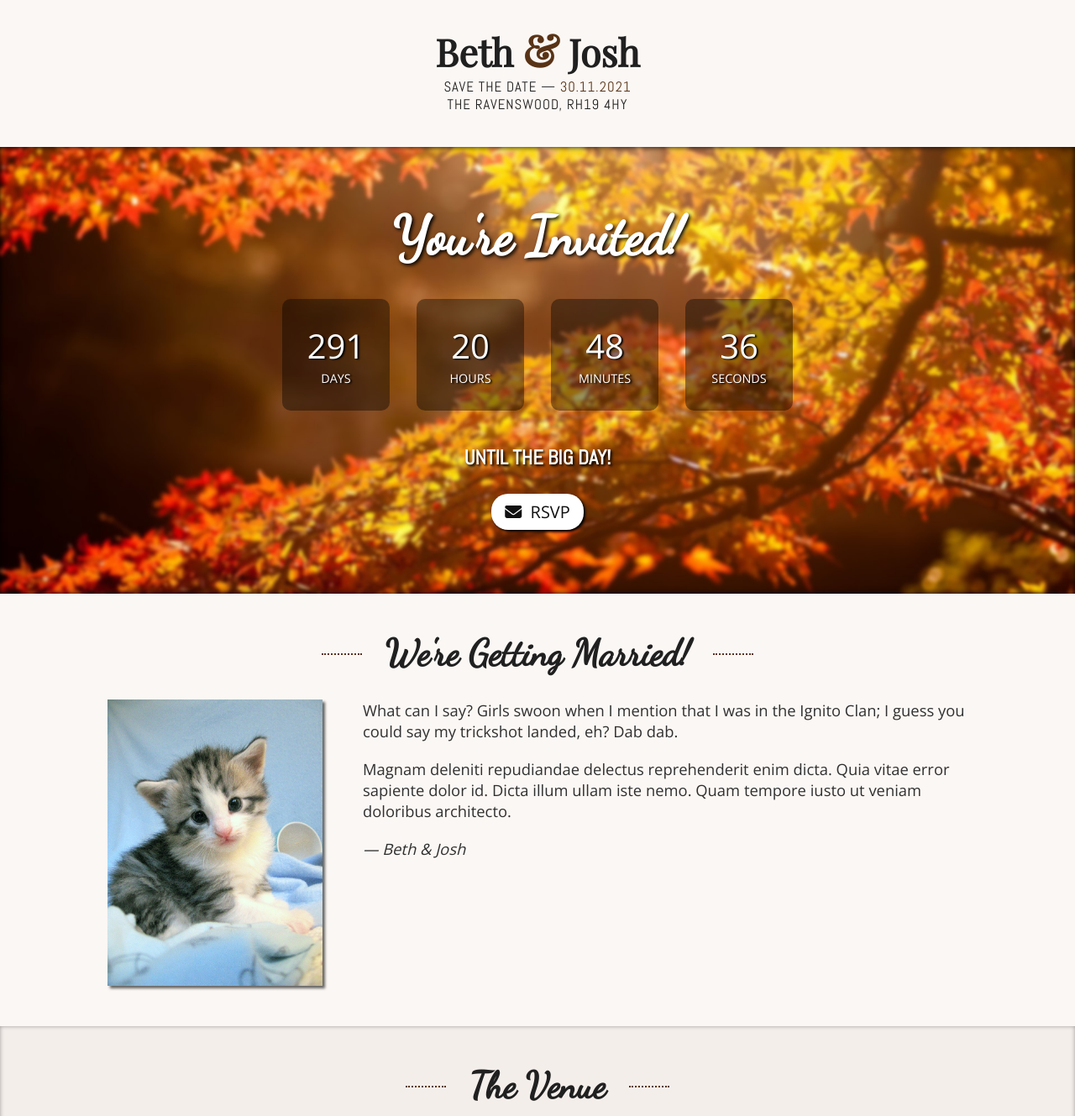
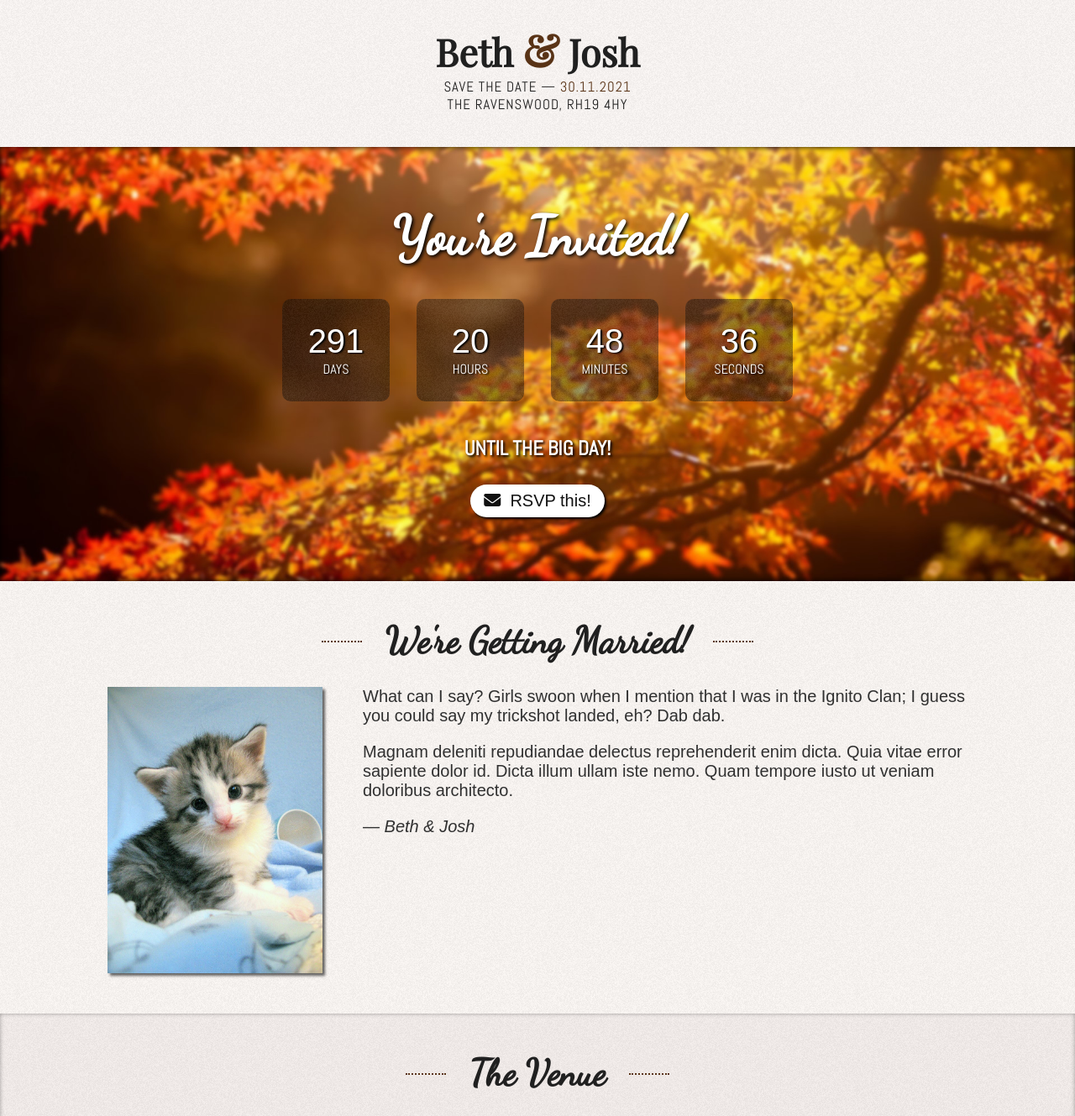
Before and after one commit to seandewar/seandewar.github.io, a Jekyll site: the page built from bethandjosh.html, in a window 1280 px wide, cut to the strip 0-1329 px from the top of the page. Shown: the whole strip at 84% size. Built offline with Jekyll 4.4.1, drawn with Linux system fonts in a browser that asks for light colours; nearby versions of some CDN libraries; some web fonts are replaced.

Commit message:
Noise background texture, other adjustments...

```diff
--- a/bethandjosh.html
+++ b/bethandjosh.html
@@ -42,7 +42,7 @@ scripts: ["/js/wedding/countdown-clock.js"]
     <!-- TODO: what's the link for this? -->
     <a class="wedding-rsvp-link" title="RSVP" href="mailto:">
         <span class="fa fa-envelope" aria-hidden="true"></span>
-        &nbsp;RSVP
+        &nbsp;RSVP this!
     </a>
 </section>
 <div class="wedding-main-content">
@@ -70,7 +70,7 @@ scripts: ["/js/wedding/countdown-clock.js"]
             </div>
         </div>
     </section>
-    <section id="venue" class="wedding-section">
+    <section id="venue" class="wedding-section wedding-location-section">
         <div class="wedding-inner-container">
             <h1 class="wedding-title">The Venue</h1>
             <div class="wedding-intro-container">
--- a/css/wedding.css
+++ b/css/wedding.css
@@ -1,6 +1,10 @@
 /* Beth & Josh's Wedding Styles */
 
-@import url('https://fonts.googleapis.com/css2?family=Abel&family=Dancing+Script&family=Playfair+Display&display=swap');
+@import url('https://fonts.googleapis.com/css2?family=Abel&family=Delius&family=Dancing+Script&family=Playfair+Display&display=swap');
+
+body {
+    font-family: 'Delius', sans-serif;
+}
 
 p {
     margin: 0 0 1.25rem;
@@ -13,6 +17,14 @@ a {
 
 a:hover {
     color: #563316;
+}
+
+.bg-noise,
+.header-content,
+.clock-unit-container,
+.wedding-section {
+    background-repeat: repeat;
+    background-image: url("/img/wedding/noise-bg-cover.png");
 }
 
 .header-content {
@@ -85,7 +97,8 @@ a:hover {
 
 .clock-unit-label {
     margin: 0.5rem 0 0;
-    font-size: 0.9rem;
+    font-family: 'Abel', sans-serif;
+    font-size: 1rem;
     text-transform: uppercase;
 }
 
@@ -231,6 +244,7 @@ a:hover {
     max-width: 100%;
     max-height: 350px;
     box-shadow: 3px 3px 3px rgba(0, 0, 0, 0.6);
+    background-color: #fbf7f4;
 }
 
 .wedding-contacts-list {
@@ -247,6 +261,6 @@ a:hover {
     display: flex;
     flex-wrap: wrap;
     justify-content: center;
-    font-size: 1.15rem;
+    font-size: 1.25rem;
     color: #202020;
 }
```
Also changed, not shown: img/wedding/noise-bg-cover.png (added).
